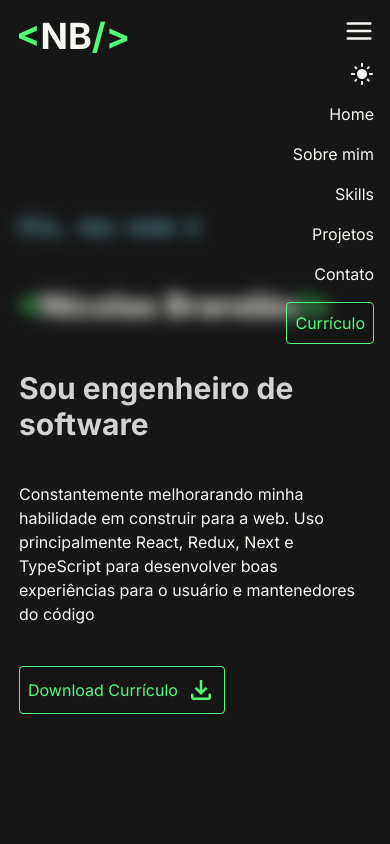
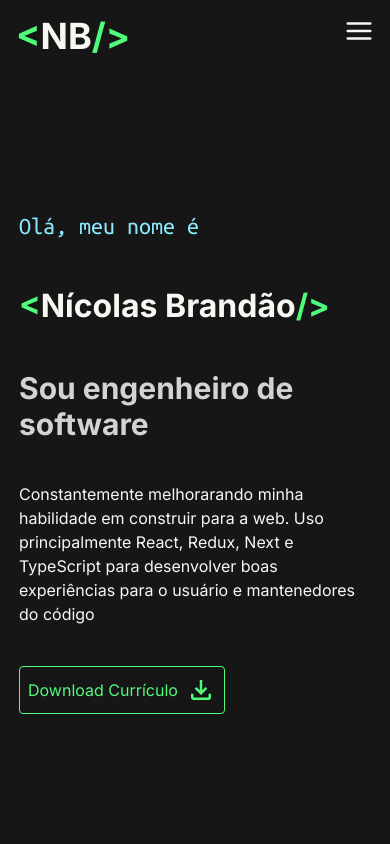
Before and after one commit to nicolasbrandao/portfolio-next, a Next.js app: page / in a window 390 px wide. Shown: the top 844 px of the page. Built offline with nearby package versions, Linux system fonts and the light colour scheme; no server answers.

Commit message:
fix: navbar responsiveness

```diff
--- a/app/components/Navbar.tsx
+++ b/app/components/Navbar.tsx
@@ -8,12 +8,13 @@ import Brand from './Brand'
 import ThemeIcon from './ThemeIcon'
 
 export default function Navbar() {
-  const [isOpen, setIsOpen] = useState(true)
+  const [isOpen, setIsOpen] = useState(window.innerWidth >= 768)
 
   useEffect(() => {
     const handleWindowResize = () => {
       setIsOpen(window.innerWidth >= 768)
     }
+
     window.addEventListener('resize', handleWindowResize)
     return () => {
       window.removeEventListener('resize', handleWindowResize)
```
